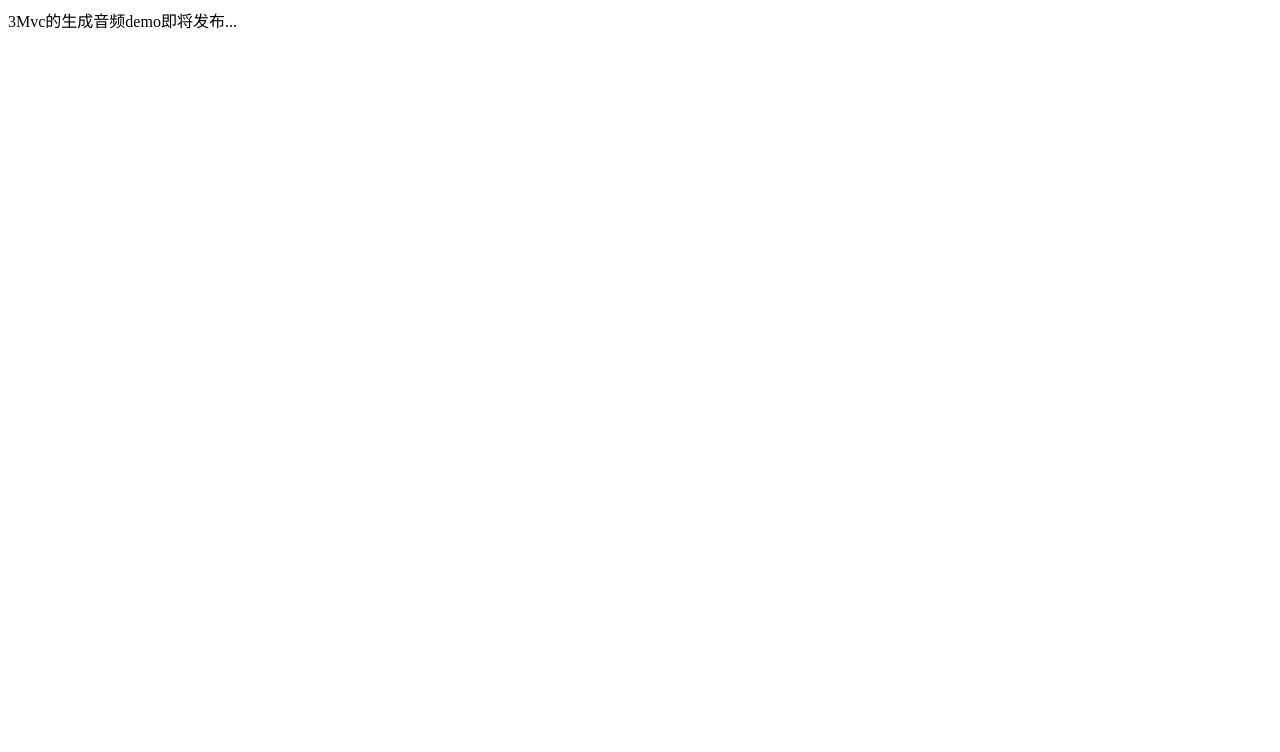
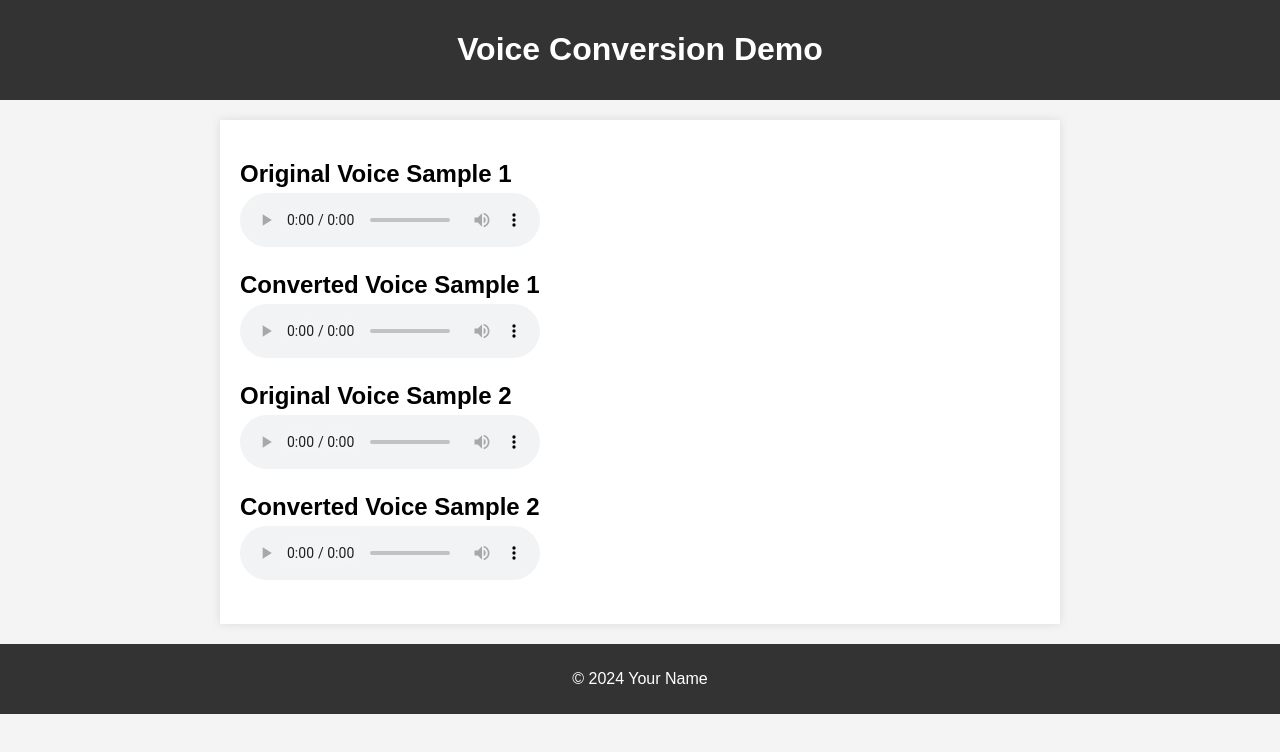
Before and after one commit to g0ngyuChen/3mvc, a plain HTML site: page index.html in a window 1280 px wide. Drawn offline with Linux system fonts and the light colour scheme.

Commit message:
Update index.html

```diff
--- a/index.html
+++ b/index.html
@@ -1 +1,80 @@
-<p>3Mvc的生成音频demo即将发布...</p>
+<!DOCTYPE html>
+<html lang="en">
+<head>
+    <meta charset="UTF-8">
+    <meta name="viewport" content="width=device-width, initial-scale=1.0">
+    <title>Voice Conversion Demo</title>
+    <style>
+        body {
+            font-family: Arial, sans-serif;
+            margin: 0;
+            padding: 0;
+            background-color: #f4f4f4;
+        }
+        header {
+            background-color: #333;
+            color: white;
+            padding: 10px 0;
+            text-align: center;
+        }
+        .container {
+            max-width: 800px;
+            margin: 20px auto;
+            padding: 20px;
+            background-color: white;
+            box-shadow: 0 0 10px rgba(0, 0, 0, 0.1);
+        }
+        .audio-sample {
+            margin-bottom: 20px;
+        }
+        .audio-sample h2 {
+            margin-bottom: 5px;
+        }
+        footer {
+            text-align: center;
+            padding: 10px;
+            background-color: #333;
+            color: white;
+        }
+    </style>
+</head>
+<body>
+    <header>
+        <h1>Voice Conversion Demo</h1>
+    </header>
+    <div class="container">
+        <div class="audio-sample">
+            <h2>Original Voice Sample 1</h2>
+            <audio controls>
+                <source src="assets/original1.wav" type="audio/wav">
+                Your browser does not support the audio element.
+            </audio>
+        </div>
+        <div class="audio-sample">
+            <h2>Converted Voice Sample 1</h2>
+            <audio controls>
+                <source src="assets/converted1.wav" type="audio/wav">
+                Your browser does not support the audio element.
+            </audio>
+        </div>
+        <div class="audio-sample">
+            <h2>Original Voice Sample 2</h2>
+            <audio controls>
+                <source src="assets/original2.wav" type="audio/wav">
+                Your browser does not support the audio element.
+            </audio>
+        </div>
+        <div class="audio-sample">
+            <h2>Converted Voice Sample 2</h2>
+            <audio controls>
+                <source src="assets/converted2.wav" type="audio/wav">
+                Your browser does not support the audio element.
+            </audio>
+        </div>
+        <!-- 添加更多音频样例 -->
+    </div>
+    <footer>
+        <p>© 2024 Your Name</p>
+    </footer>
+</body>
+</html>
```
